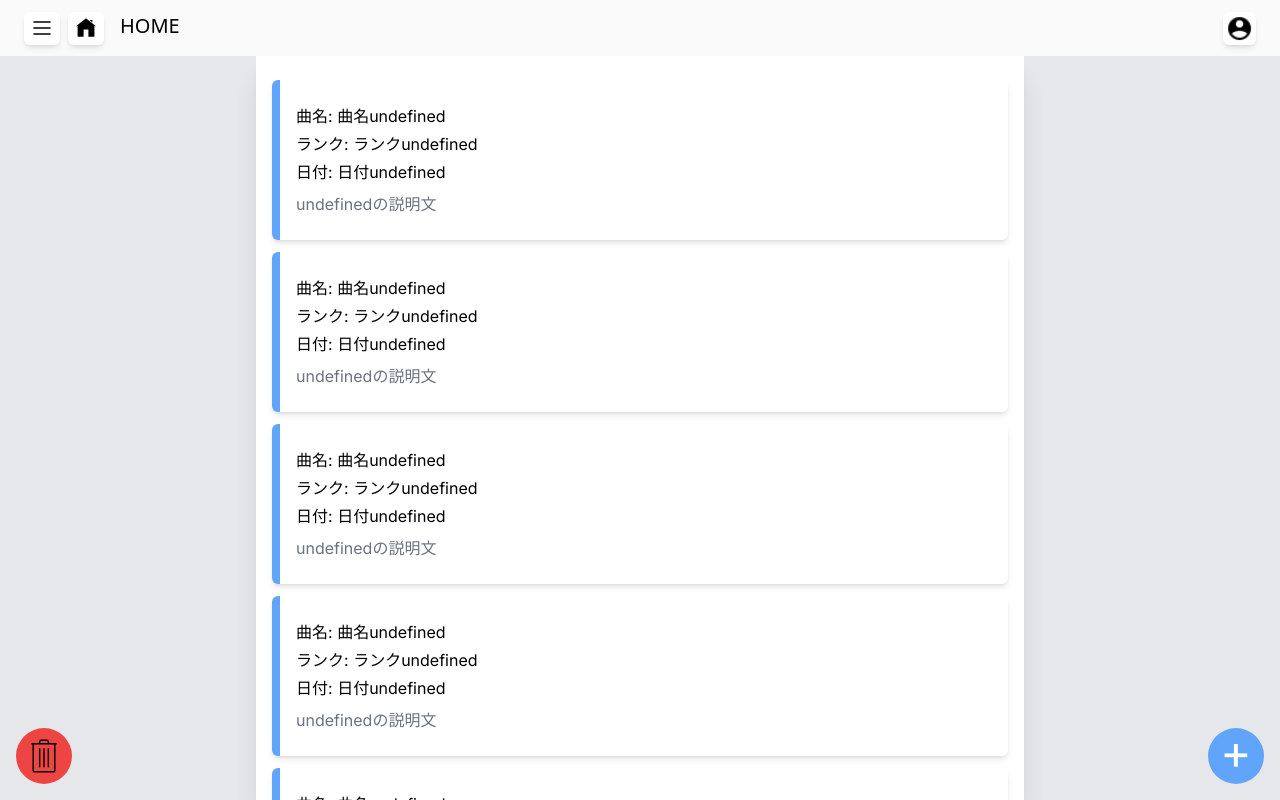
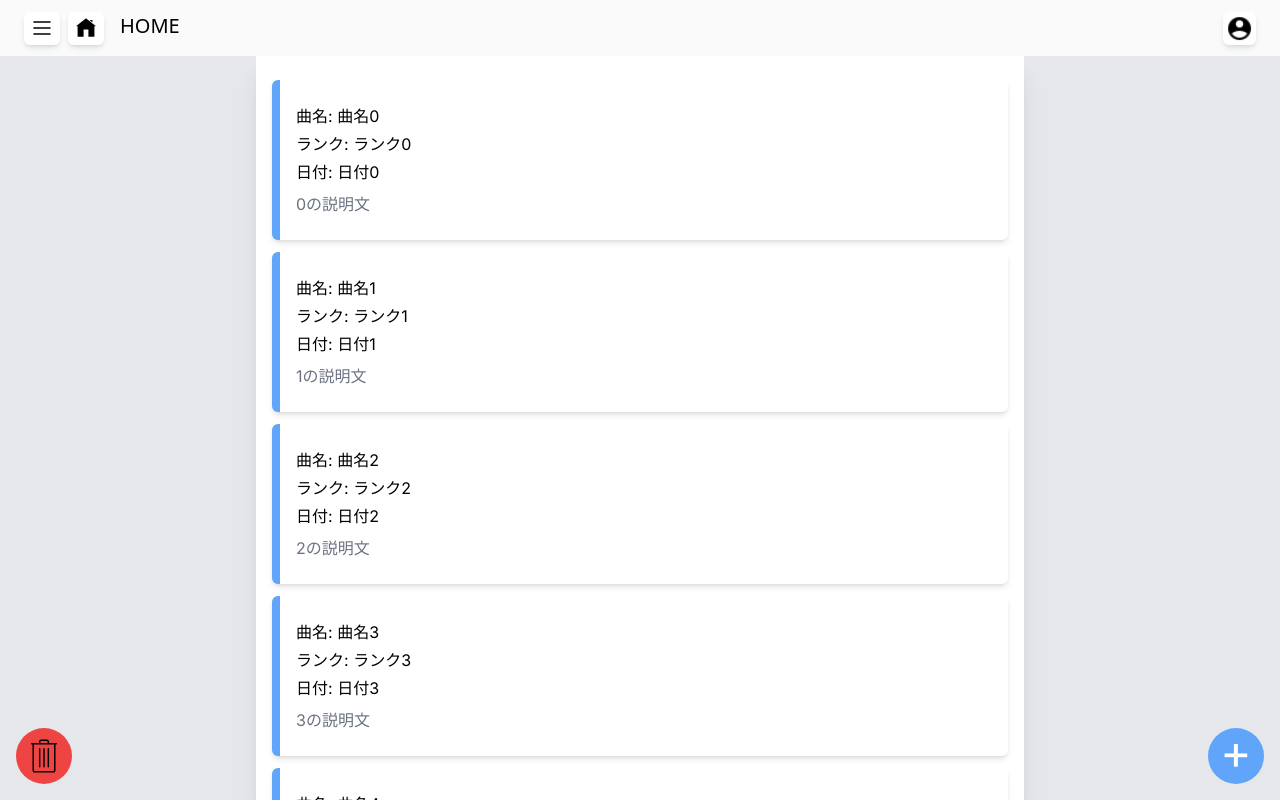
Before and after one commit to katsudon08/karioke_frontend, a Next.js app: page / in a window 1280 px wide. Built offline with nearby package versions, Linux system fonts and the light colour scheme.

Commit message:
バグ解消

```diff
--- a/src/app/page.tsx
+++ b/src/app/page.tsx
@@ -3,7 +3,7 @@
 import Link from "next/link";
 
 const Page = () => {
-    const hairetsu = [...Array(100)].map((i) => i)
+    const hairetsu = [...Array(100)].map((v, i) => i)
 
     const handleConfirm = () => {
         const flag = confirm("このフォルダを削除しますか？")
```
